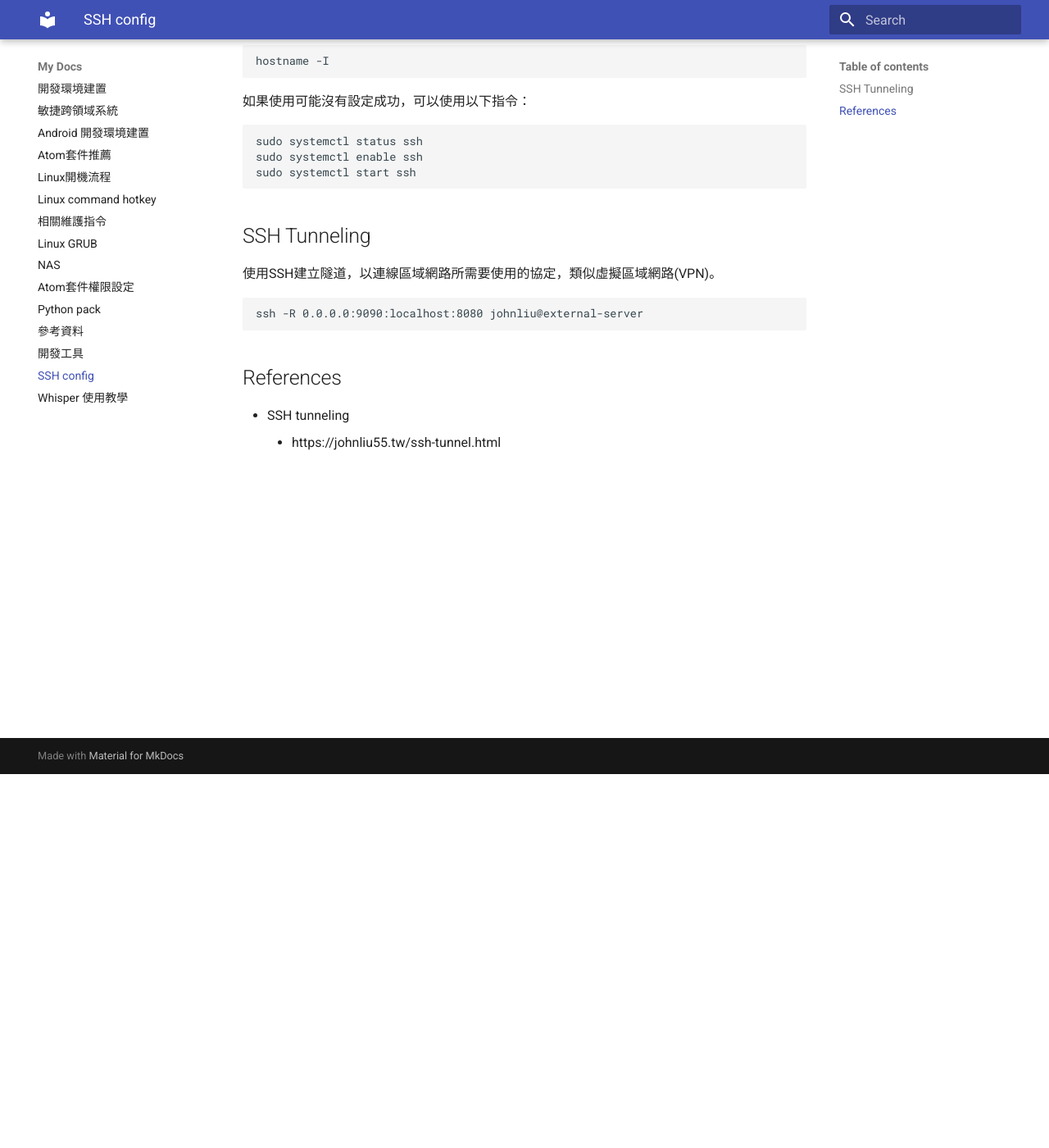
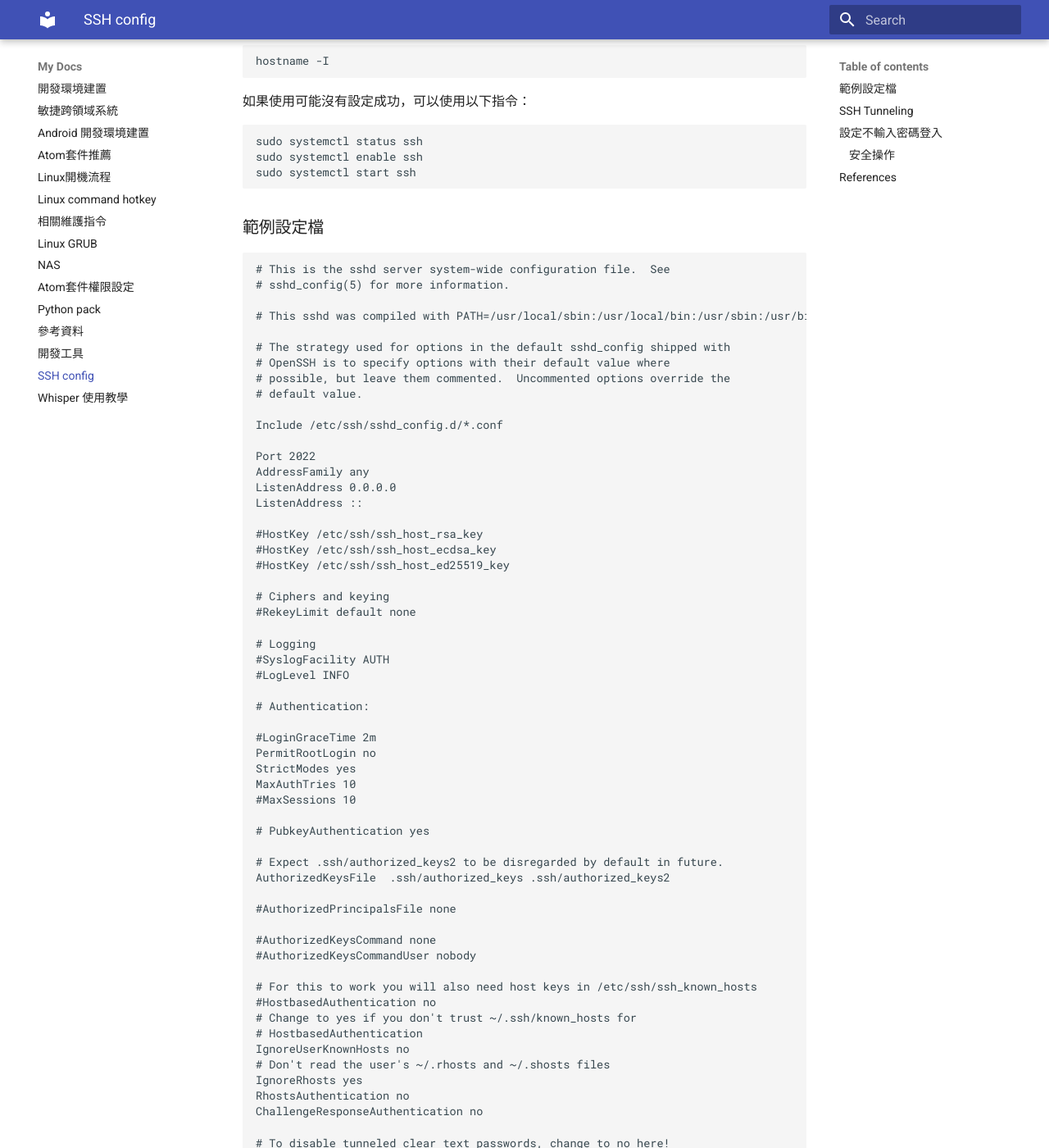
Before and after one commit to TSVS-Special-Topic-Group/Development-Environment-Build, an MkDocs documentation site: the page built from docs/ssh-server.md, in a window 1280 px wide and 1400 px high, scrolled down 456 px. Shown: the whole window at 82% size. Built offline with MkDocs 1.6.1 and Material for MkDocs 9.7.7, drawn with Linux system fonts in a browser that asks for light colours; some of the changed text lies outside the part shown.

Commit message:
Relate # ! 提交將修改SSH不用輸入密碼操作
修改項目:

模組:

````diff
--- a/docs/ssh-server.md
+++ b/docs/ssh-server.md
@@ -32,6 +32,136 @@
 sudo systemctl start ssh
 ```
 
+### 範例設定檔
+
+```config
+# This is the sshd server system-wide configuration file.  See
+# sshd_config(5) for more information.
+
+# This sshd was compiled with PATH=/usr/local/sbin:/usr/local/bin:/usr/sbin:/usr/bin:/sbin:/bin:/usr/games
+
+# The strategy used for options in the default sshd_config shipped with
+# OpenSSH is to specify options with their default value where
+# possible, but leave them commented.  Uncommented options override the
+# default value.
+
+Include /etc/ssh/sshd_config.d/*.conf
+
+Port 2022
+AddressFamily any
+ListenAddress 0.0.0.0
+ListenAddress ::
+
+#HostKey /etc/ssh/ssh_host_rsa_key
+#HostKey /etc/ssh/ssh_host_ecdsa_key
+#HostKey /etc/ssh/ssh_host_ed25519_key
+
+# Ciphers and keying
+#RekeyLimit default none
+
+# Logging
+#SyslogFacility AUTH
+#LogLevel INFO
+
+# Authentication:
+
+#LoginGraceTime 2m
+PermitRootLogin no
+StrictModes yes
+MaxAuthTries 10
+#MaxSessions 10
+
+# PubkeyAuthentication yes
+
+# Expect .ssh/authorized_keys2 to be disregarded by default in future.
+AuthorizedKeysFile	.ssh/authorized_keys .ssh/authorized_keys2
+
+#AuthorizedPrincipalsFile none
+
+#AuthorizedKeysCommand none
+#AuthorizedKeysCommandUser nobody
+
+# For this to work you will also need host keys in /etc/ssh/ssh_known_hosts
+#HostbasedAuthentication no
+# Change to yes if you don't trust ~/.ssh/known_hosts for
+# HostbasedAuthentication
+IgnoreUserKnownHosts no
+# Don't read the user's ~/.rhosts and ~/.shosts files
+IgnoreRhosts yes
+RhostsAuthentication no
+ChallengeResponseAuthentication no
+
+# To disable tunneled clear text passwords, change to no here!
+PasswordAuthentication yes
+PermitEmptyPasswords no
+
+# Change to yes to enable challenge-response passwords (beware issues with
+# some PAM modules and threads)
+KbdInteractiveAuthentication no
+
+# Kerberos options
+#KerberosAuthentication no
+#KerberosOrLocalPasswd yes
+#KerberosTicketCleanup yes
+#KerberosGetAFSToken no
+
+# GSSAPI options
+#GSSAPIAuthentication no
+#GSSAPICleanupCredentials yes
+#GSSAPIStrictAcceptorCheck yes
+#GSSAPIKeyExchange no
+
+# Set this to 'yes' to enable PAM authentication, account processing,
+# and session processing. If this is enabled, PAM authentication will
+# be allowed through the KbdInteractiveAuthentication and
+# PasswordAuthentication.  Depending on your PAM configuration,
+# PAM authentication via KbdInteractiveAuthentication may bypass
+# the setting of "PermitRootLogin without-password".
+# If you just want the PAM account and session checks to run without
+# PAM authentication, then enable this but set PasswordAuthentication
+# and KbdInteractiveAuthentication to 'no'.
+UsePAM yes
+
+#AllowAgentForwarding yes
+#AllowTcpForwarding yes
+#GatewayPorts no
+X11Forwarding yes
+X11DisplayOffset 10
+X11UseLocalhost yes
+#PermitTTY yes
+PrintMotd no
+#PrintLastLog yes
+#TCPKeepAlive yes
+#PermitUserEnvironment no
+#Compression delayed
+#ClientAliveInterval 0
+#ClientAliveCountMax 3
+#UseDNS no
+#PidFile /run/sshd.pid
+MaxStartups 10
+DenyUsers root
+DenyGroups root
+#PermitTunnel no
+#ChrootDirectory none
+#VersionAddendum none
+
+# no default banner path
+#Banner none
+
+# Allow client to pass locale environment variables
+AcceptEnv LANG LC_*
+
+# override default of no subsystems
+Subsystem	sftp	/usr/lib/openssh/sftp-server
+
+# Example of overriding settings on a per-user basis
+#Match User anoncvs
+#	X11Forwarding no
+#	AllowTcpForwarding no
+#	PermitTTY no
+#	ForceCommand cvs server
+```
+
 ## SSH Tunneling
 
 使用SSH建立隧道，以連線區域網路所需要使用的協定，類似虛擬區域網路(VPN)。
@@ -40,6 +170,37 @@
 ssh -R 0.0.0.0:9090:localhost:8080 johnliu@external-server
 ```
 
+## 設定不輸入密碼登入
+
+通過 `ssh username@hostname -p port` 登入，在 `~/.ssh/` 建立以下檔案。
+
+```bash
+ssh-keygen -t ed25519 -C "commit"
+```
+
+使用 `scp` 複製檔案到遠端伺服器。
+
+```bash
+scp ~/.ssh/id_rsa.pub username@hostname:~
+```
+
+然後再次使用 `ssh username@hostname -p port` 連線。進入後，將檔案重新命名成 `authorized_keys` ，但要看你在 `sshd_config` 中設定什麼名稱，預設為 `authorized_keys` 和 `authorized_keys2` 。
+
+```bash
+
+```
+
+### 安全操作
+
+由於有些伺服器沒有 `.ssh` 資料夾與相關權限，因此會需要在家目錄建立 `.ssh` 資料夾，建議可以使用 `ls -ld .ssh` 與 `ls -l .ssh` 查閱相關權限，理論上 `.ssh` 資料夾應該要 `700` ； `*.pub` 檔案應該要 `644` ； `private_key` 應該要 `600` 。
+
+可以使用 `chmod` 進行改動權限設定。
+
+```bash
+chmod 700 .ssh
+chmod 644 .ssh/authorized_keys
+```
+
 ## References
 
 - SSH tunneling
````
